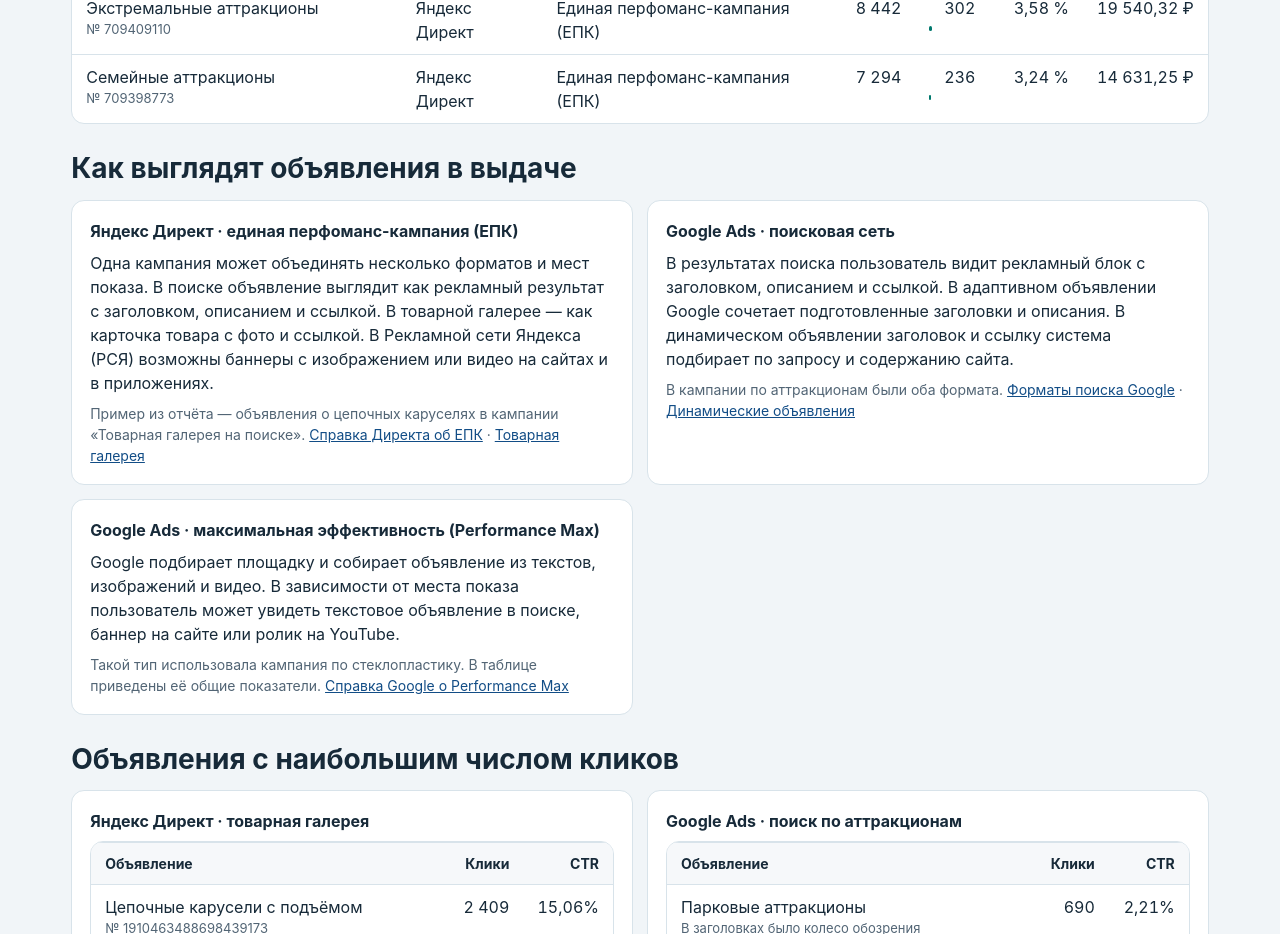
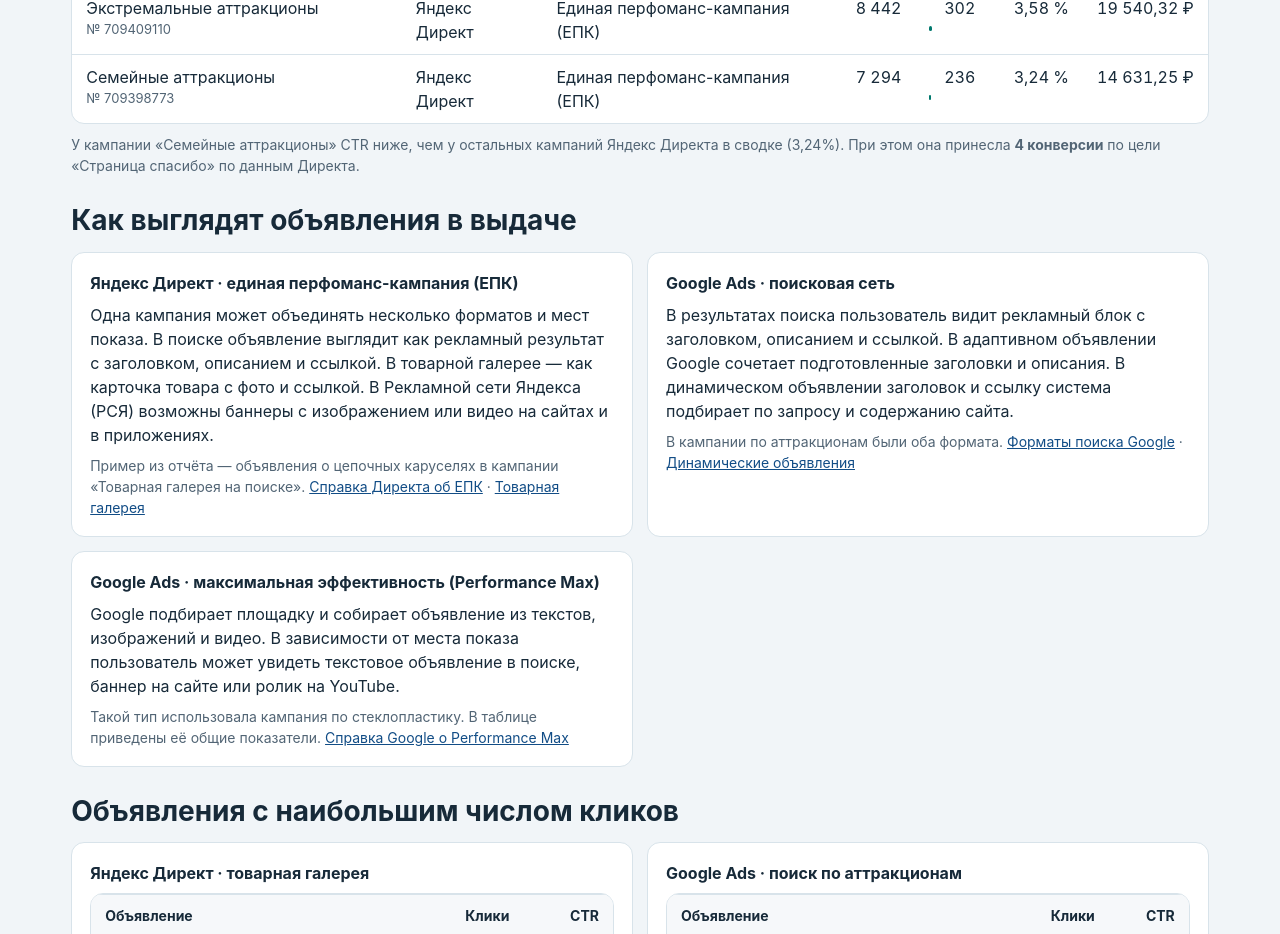
Before and after one commit to meredin0109/advertising-campaigns-october-2026, a plain HTML site: page index.html in a window 1280 px wide. Shown: the part 1380-2314 px from the top of the page. Drawn offline with Linux system fonts and the light colour scheme.

Commit message:
Add family attractions conversion note

```diff
--- a/index.html
+++ b/index.html
@@ -59,6 +59,7 @@
       <thead><tr><th scope="col">Кампания</th><th scope="col">Площадка</th><th scope="col">Тип кампании</th><th scope="col" class="num"><button type="button" data-sort="impressions">Показы</button></th><th scope="col" class="num" aria-sort="descending"><button type="button" data-sort="clicks">Клики</button></th><th scope="col" class="num"><button type="button" data-sort="ctr">CTR</button></th><th scope="col" class="num">Расход</th></tr></thead>
       <tbody></tbody>
     </table></div>
+    <p class="note" data-platform="direct">У кампании «Семейные аттракционы» CTR ниже, чем у остальных кампаний Яндекс Директа в сводке (3,24%). При этом она принесла <strong>4 конверсии</strong> по цели «Страница спасибо» по данным Директа.</p>
   </section>
   <section aria-labelledby="formats" data-platform="direct google">
     <h2 id="formats">Как выглядят объявления в выдаче</h2>
```
